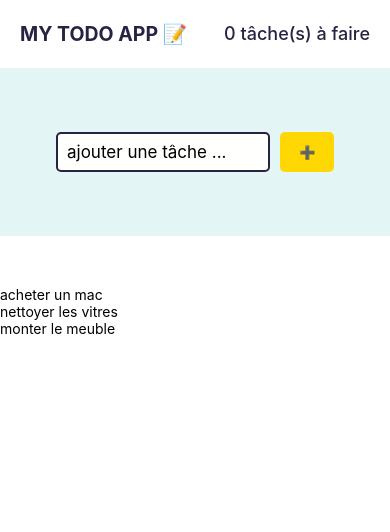
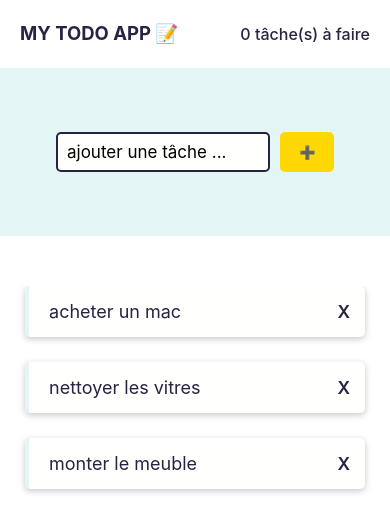
Before and after one commit to issoDev/todo-app, a React Native app: screen / in a window 390 px wide. Shown: the top 532 px of the page. Built offline with nearby package versions, Linux system fonts and the light colour scheme.

Commit message:
added style of TodoListSection component

```diff
--- a/components/TodoListSection.js
+++ b/components/TodoListSection.js
@@ -1,10 +1,18 @@
 import React from 'react'
-import { Text, View } from 'react-native'
+import { Text, View, TouchableOpacity, Button } from 'react-native'
+import { styles } from '../styles/styles'
 
 export default function TodoListSection({ todo }) {
   return (
     <View>
-      <Text>{todo.todo}</Text>
+      <TouchableOpacity style={styles.todoListcontainer} >
+      <View style={styles.todoItemStyle}>
+        <Text style={styles.todoItemTextStyle}> {todo.todo} </Text>
+        <TouchableOpacity>
+          <Text style={styles.todoItemRemove}>X</Text>
+        </TouchableOpacity>
+      </View>
+    </TouchableOpacity>
     </View>
   )
 }
--- a/styles/styles.js
+++ b/styles/styles.js
@@ -7,6 +7,8 @@ const colors = {
   yellow: '#ffd803',
   lightblue: '##bae8e8',
   whiteblue: '#e3f6f5',
+  crimson: '#ff6b81',
+  secondary: "#22a6b3"
 }
 
 export const styles = StyleSheet.create({
@@ -61,16 +63,46 @@ export const styles = StyleSheet.create({
     alignItems: "center"
   },
   headerTitle: {
-    fontSize: 19.5,
+    fontSize: 18.5,
     fontWeight: "bold",
     color: colors.blue
   },
   headerText: {
-    fontSize: 18,
+    fontSize: 16,
     fontWeight: "500",
     color: colors.blue
   },
 
   // TodoListSection.js StyleSheet
-
+  todoListcontainer: {
+    padding: 15,
+    backgroundColor: colors.white,
+    borderLeftWidth: 4,
+    borderColor: colors.whiteblue,
+    marginHorizontal: 25,
+    marginBottom: 25,
+    borderRadius: 5,
+    // shadow only with ios
+    shadowColor: colors.blue,
+    shadowOffset: { width:0, height: 2},
+    shadowRadius: 6,
+    shadowOpacity: 0.26,
+    backgroundColor: colors.white,
+    // shodow only with android
+    elevation: 5
+  },
+  todoItemStyle: {
+    flexDirection: 'row',
+    justifyContent: 'space-between',
+    alignItems: 'center'
+  },
+  todoItemTextStyle: {
+    fontSize: 18,
+    color: colors.blue
+  },
+  todoItemRemove: {
+    color: colors.blue,
+    fontWeight: "600",
+    fontSize: 17.5
+  }
 });
```
